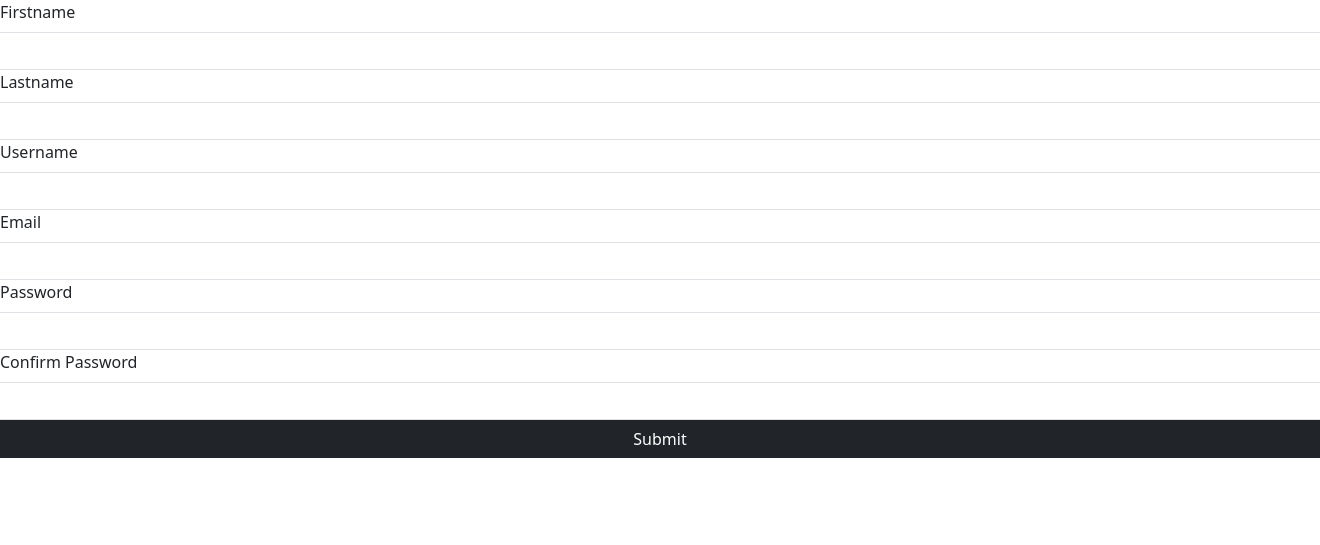
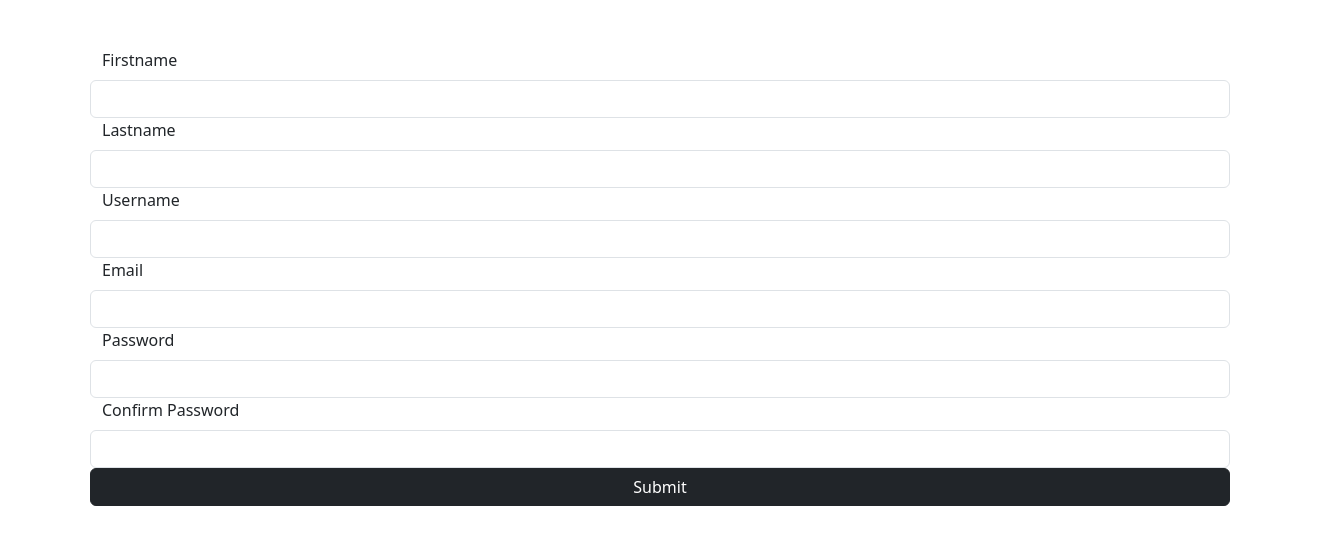
Before and after one commit to davidongora/JB_ARTS-DJANGO-WEB-APP, a Django app: page /Accounts/register in a window 1320 px wide; the page is wider, and only the part inside the window is pictured. Shown: the top 545 px of that part. Run offline with Django 5.2, Linux system fonts and the light colour scheme.

Commit message:
Upgrades

```diff
--- a/templates/register.html
+++ b/templates/register.html
@@ -9,7 +9,7 @@
     <title>register</title>
 </head>
 <body>
-
+  <div class="container mt-5">
     <form method="POST" action="{% url 'signin' %}">
       {% csrf_token %}
       <div class="row mb-3">
@@ -27,7 +27,8 @@
                   <input type="password" class="form-control" id="password" name="password" required><br>
               <button type="submit" class="btn btn-dark">Submit</button>
       </div>
-</form> <br><br>
+    </form>
+  </div><br><br>
 
 
 
```
Lines whose indentation alone changed are shown as unchanged.
